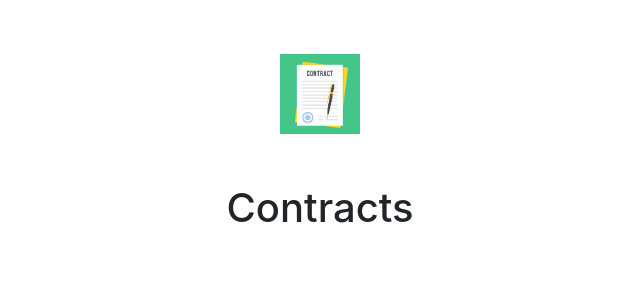
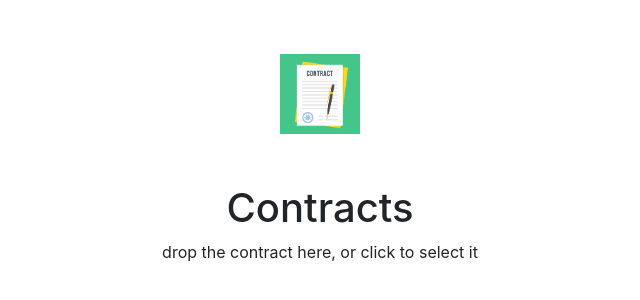
Before and after one commit to ypedroo/contracts, a React (Create React App) app: page /contracts in a window 1280 px wide. Shown: the top 300 px of the page, without its empty margins (320-960 px from the left). Built offline with nearby package versions, Linux system fonts and the light colour scheme.

Commit message:
Add dropzone to upload contracts

```diff
--- a/src/pages/ContractForm.js
+++ b/src/pages/ContractForm.js
@@ -1,5 +1,6 @@
 import React, { Component } from 'react';
 import { Container } from '../styles/styles';
+import Dropzone from 'react-dropzone'
 import Header from '../components/Header';
 
 export default class ContractForm extends Component {
@@ -9,6 +10,16 @@ export default class ContractForm extends Component {
                 <Header />
                 <div className="ContractForm" alt="ContractForm">
                     <h1> Contracts </h1>
+                    <Dropzone onDrop={acceptedFiles => console.log(acceptedFiles)}>
+                        {({ getRootProps, getInputProps }) => (
+                            <section>
+                                <div {...getRootProps()}>
+                                    <input {...getInputProps()} />
+                                    <p>drop the contract here, or click to select it</p>
+                                </div>
+                            </section>
+                        )}
+                    </Dropzone>
                 </div>
 
             </Container>
```
